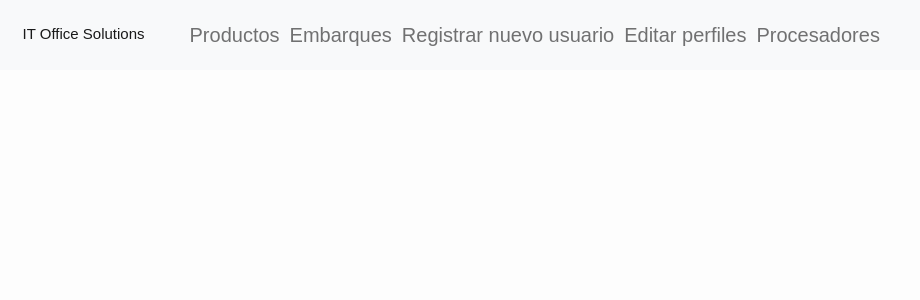
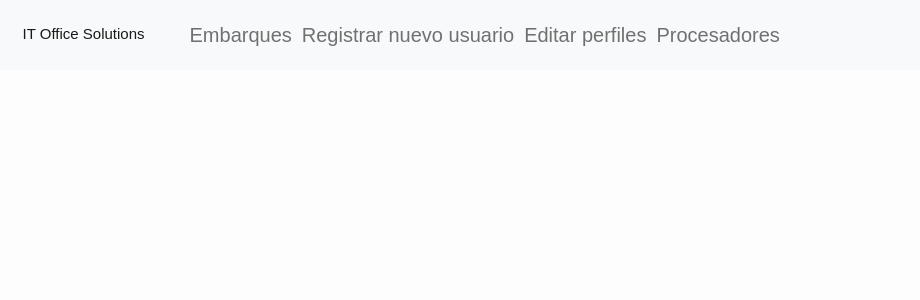
Before and after one commit to mariojimenez04/it_solutions, a PHP site: page /admin/views/layout.php in a window 1280 px wide. Shown: the top 300 px of the page, without its empty margins (0-920 px from the left). Run offline with PHP 8.4, Linux system fonts and the light colour scheme; the template is opened without the code that fills it, so the values that code supplies are empty.

Commit message:
Version 0.0.9 No estable

```diff
--- a/views/layout.php
+++ b/views/layout.php
@@ -26,9 +26,9 @@
 
                 <div class="collapse navbar-collapse" id="navbarSupportedContent">
                     <ul class="navbar-nav me-auto mb-2 mb-lg-0">
-                        <li class="nav-item">
-                            <a class="nav-link" aria-current="page" href="/admin/product/index">Productos</a>
-                        </li>
+                        <!-- <li class="nav-item">
+                            <a class="nav-link" aria-current="page" href="/admin/product/index">Productos(En produccion)</a>
+                        </li> -->
                         <li class="nav-item">
                             <a class="nav-link" href="/admin/shipments/index">Embarques</a>
                         </li>
```
